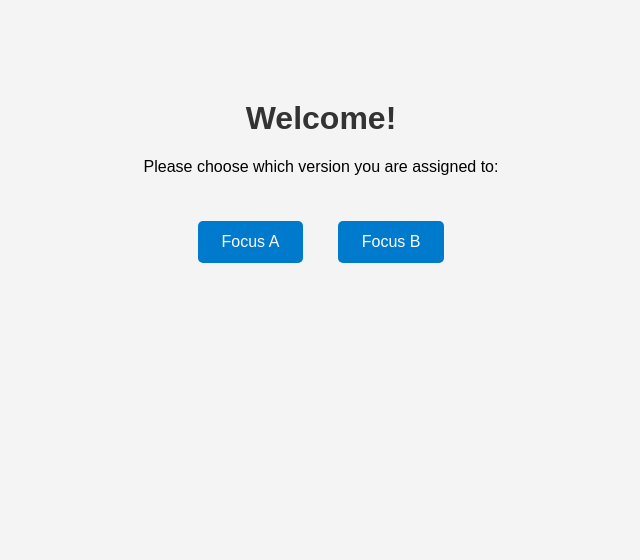
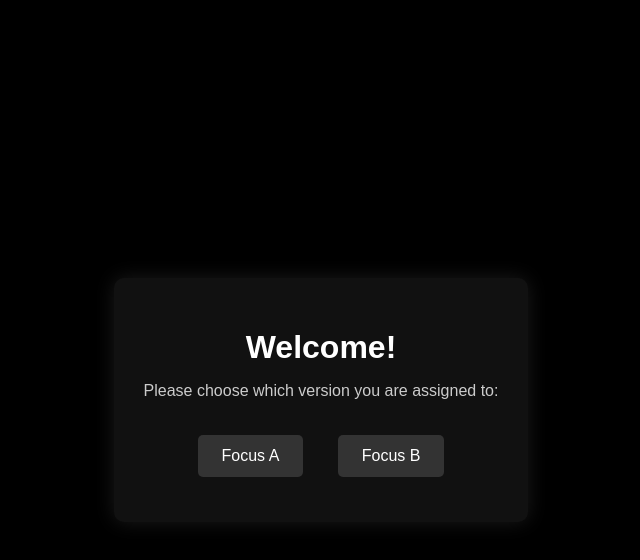
Before and after one commit to JLSFS/JLSFS.github.io, a plain HTML site: page index.html in a window 1280 px wide. Shown: the whole page, without its empty margins (319-959 px from the left). Drawn offline with Linux system fonts and the light colour scheme.

Commit message:
fixed sound issue for focus-a & updated index page theme

```diff
--- a/index.html
+++ b/index.html
@@ -2,41 +2,64 @@
 <html lang="en">
 <head>
   <meta charset="UTF-8">
+  <meta name="viewport" content="width=device-width, initial-scale=1.0">
   <title>Welcome to My GitHub Pages Site</title>
   <style>
     body {
-      font-family: sans-serif;
+      font-family: Arial, sans-serif;
+      display: flex;
+      flex-direction: column;
+      align-items: center;
+      justify-content: center;
+      height: 100vh;
+      margin: 0;
+      background-color: #000;
+      color: #fff;
+      overflow: hidden;
+      position: relative;
+    }
+    .container {
       text-align: center;
-      margin-top: 100px;
-      background-color: #f4f4f4;
+      padding: 30px;
+      background-color: #111;
+      border-radius: 10px;
+      box-shadow: 0 0 20px rgba(255, 255, 255, 0.1);
+      z-index: 1;
     }
     h1 {
-      color: #333;
+      color: #fff;
+      margin-bottom: 10px;
+    }
+    p {
+      color: #ccc;
+      margin-bottom: 20px;
     }
     .links {
-      margin-top: 30px;
+      margin-top: 20px;
     }
     a {
       display: inline-block;
       margin: 15px;
       padding: 12px 24px;
-      background-color: #007acc;
+      background-color: #333;
       color: white;
       text-decoration: none;
       border-radius: 5px;
       transition: background-color 0.3s;
     }
     a:hover {
-      background-color: #005fa3;
+      background-color: #444;
     }
   </style>
 </head>
 <body>
-  <h1>Welcome!</h1>
-  <p>Please choose which version you are assigned to:</p>
-  <div class="links">
-    <a href="focus-a.html">Focus A</a>
-    <a href="focus-b.html">Focus B</a>
+  <div class="container">
+    <h1>Welcome!</h1>
+    <p>Please choose which version you are assigned to:</p>
+    <div class="links">
+      <a href="focus-a.html">Focus A</a>
+      <a href="focus-b.html">Focus B</a>
+    </div>
   </div>
 </body>
 </html>
```
Also changed, not shown: focus-a.html (+63 -5 lines).
